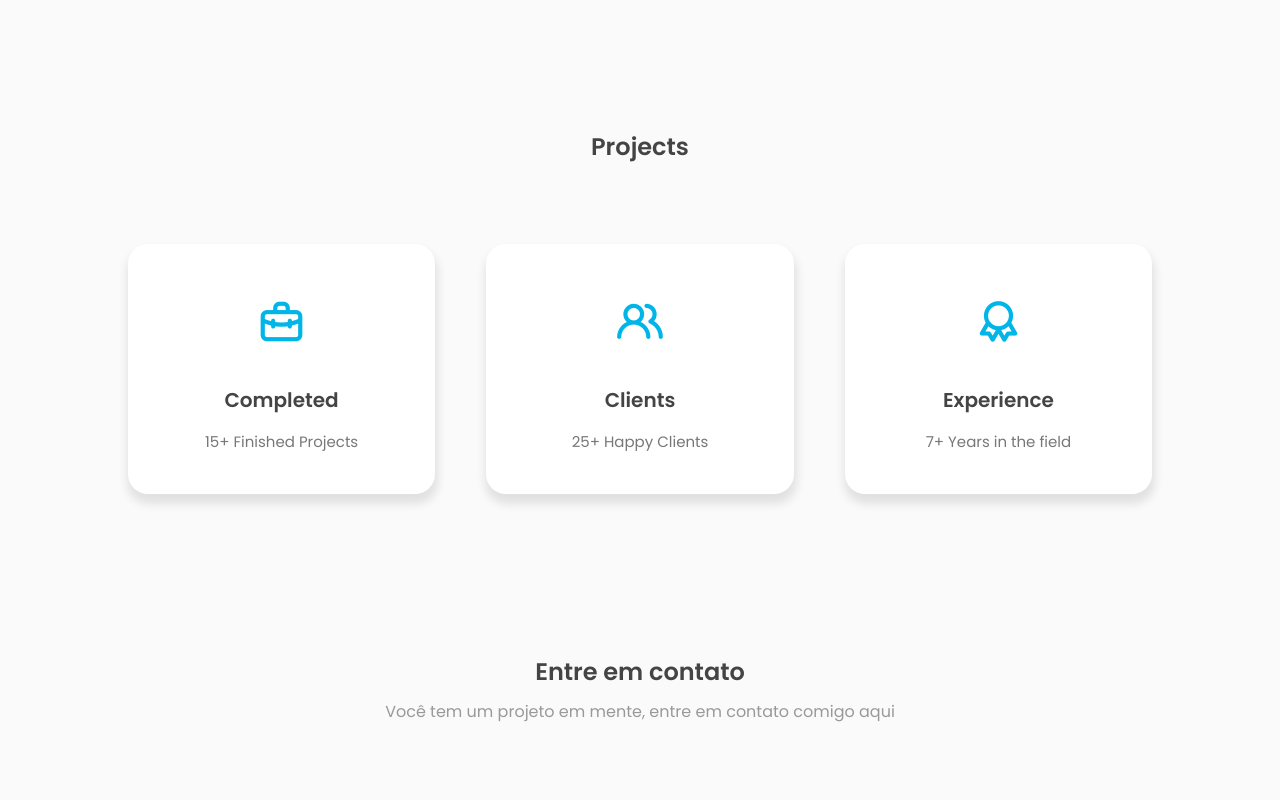
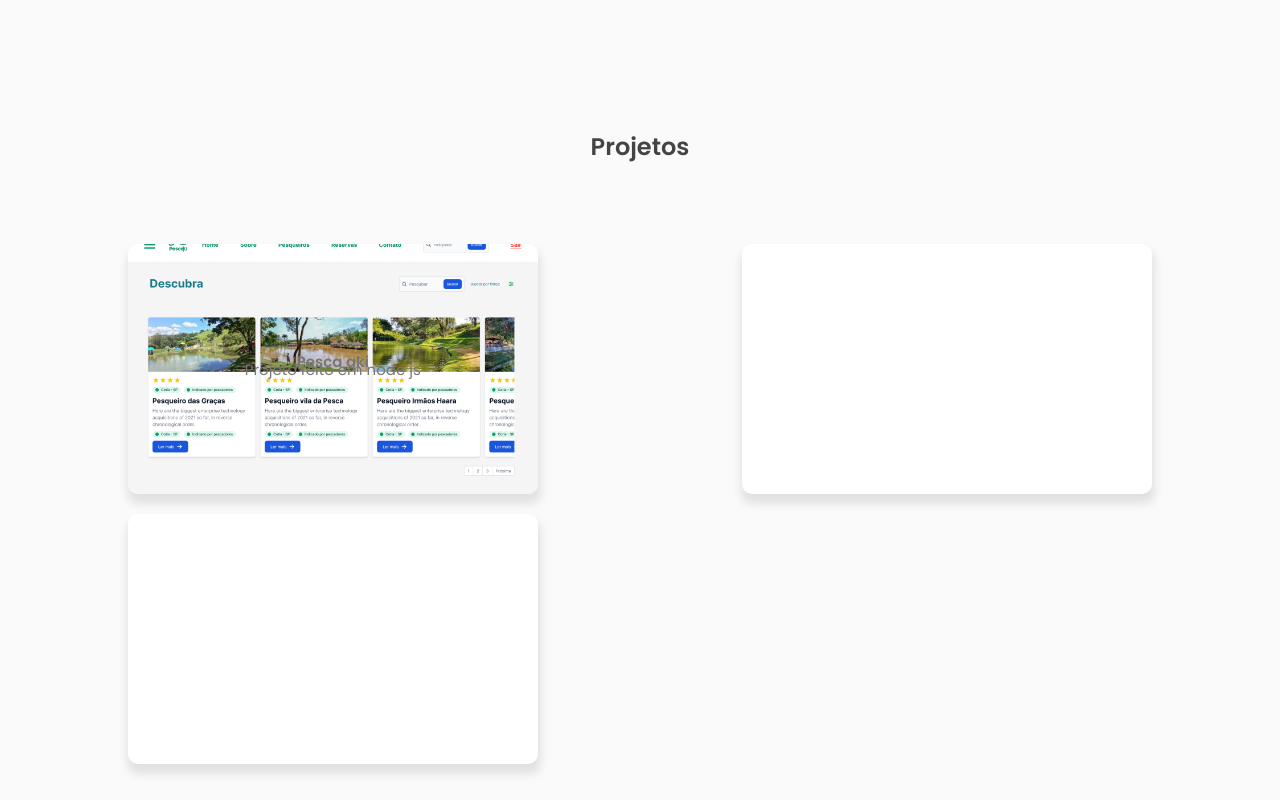
Before and after one commit to CarlosEduardoBelo/Portifolio, a plain HTML site: page index.html in a window 1280 px wide. Shown: the part 1240-2040 px from the top of the page. Drawn offline with nearby package versions, Linux system fonts and the light colour scheme.

Commit message:
alterando tudo

```diff
--- a/index.html
+++ b/index.html
@@ -150,23 +150,19 @@
 
        <section class="section" id="projects">
           <div class="top-header">
-              <h1>Projects</h1>
+              <h1>Projetos</h1>
           </div>
           <div class="project-container">
             <div class="project-box">
-                <i class="uil uil-briefcase-alt"></i>
-                <h3>Completed</h3>
-                <label>15+ Finished Projects</label>
+                <h3>Pesca aki</h3>
+                <label>Projeto feito em node js</label>
+                <img src="./src/images/Descubra.png" alt="Descubra">
             </div>
             <div class="project-box">
-                <i class="uil uil-users-alt"></i>
-                <h3>Clients</h3>
-                <label>25+ Happy Clients</label>
+
             </div>
             <div class="project-box">
-                <i class="uil uil-award"></i>
-                <h3>Experience</h3>
-                <label>7+ Years in the field</label>
+
             </div>
           </div>
        </section>
--- a/src/css/style.css
+++ b/src/css/style.css
@@ -12,7 +12,7 @@
     --first-color: rgb(110, 87, 224);
     --first-color-hover: rgb(40, 91, 212);
 
-    --second-color: rgb(0, 201, 255);
+    --second-color: rgb(189, 27, 27);
     --third-color: rgb(192, 166, 49);
     --first-shadow-color: rgba(0, 0, 0, 0.1);
 
@@ -333,6 +333,7 @@ h3{
     background: var(--first-color);
     color: var(--color-white);
     border-radius: 30px;
+    margin-top: 10px;
 }
 .about-btn button:hover{
     background: var(--first-color-hover);
@@ -372,27 +373,29 @@ h3{
     justify-content: center;
     align-items: center;
     flex-direction: column;
-    width: 30%;
+    width: 40%;
     height: 250px;
     background: var(--color-white);
-    border-radius: 20px;
+    border-radius: 10px;
     box-shadow: 1px 8px 10px 2px var(--first-shadow-color);
     overflow: hidden;
 }
-.project-box>i{
-    font-size: 50px;
-    color: #00B5E7;
-    margin-bottom: 25px;
-}
-.project-box label{
+.project-box h3, label{
     font-size: 15px;
     color: #777;
+    position: absolute;
 }
-.project-box::after, .contact-info::after{
+.project-box img{
+    width: 100%;
+    height: 100%;
+    object-fit: cover;
+}
+.project-box::after{
     content: "";
     position: absolute;
     bottom: -100%;
     background: var(--text-color-third);
+    opacity: 80%;
     width: 100%;
     height: 100%;
     transition: .4s;
@@ -402,7 +405,6 @@ h3{
 .contact-info:hover.contact-info::after{
     bottom: 0;
 }
-.project-box:hover.project-box i,
 .project-box:hover.project-box>h3,
 .project-box:hover.project-box>label{
     color: var(--color-white);
@@ -423,6 +425,16 @@ h3{
     border-radius: 10px;
     box-shadow: 1px 8px 10px 2px var(--first-shadow-color);
     overflow: hidden;
+}
+.contact-info::after{
+    content: "";
+    position: absolute;
+    bottom: -100%;
+    background: var(--text-color-third);
+    width: 100%;
+    height: 100%;
+    transition: .4s;
+    z-index: 1;
 }
 .contact-info>h2{
     color: var(--color-white);
@@ -487,7 +499,7 @@ textarea{
     color: var(--color-white);
 }
 .form-button>.btn:hover{
-    background: #00B5E7;
+    background: #eb2f2f;
 }
 .form-button i{
     font-size: 18px;
```
Also changed, not shown: src/images/Descubra.png (added).
